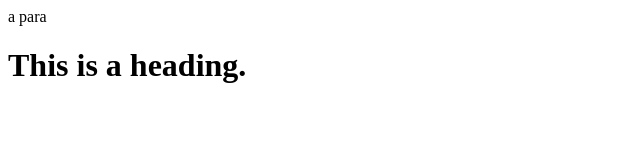
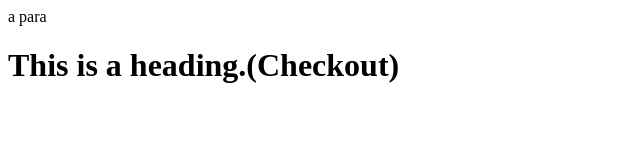
Before and after one commit to Vatsal9915/localRepo, a plain HTML site: page index.html in a window 1280 px wide. Shown: the whole page, without its empty margins (0-640 px from the left). Drawn offline with Linux system fonts and the light colour scheme.

Commit message:
Write checkout to add

```diff
--- a/index.html
+++ b/index.html
@@ -1,3 +1,3 @@
 <p>a para</p>
 
-<h1>This is a heading.</h1>
+<h1>This is a heading.(Checkout)</h1>
```
